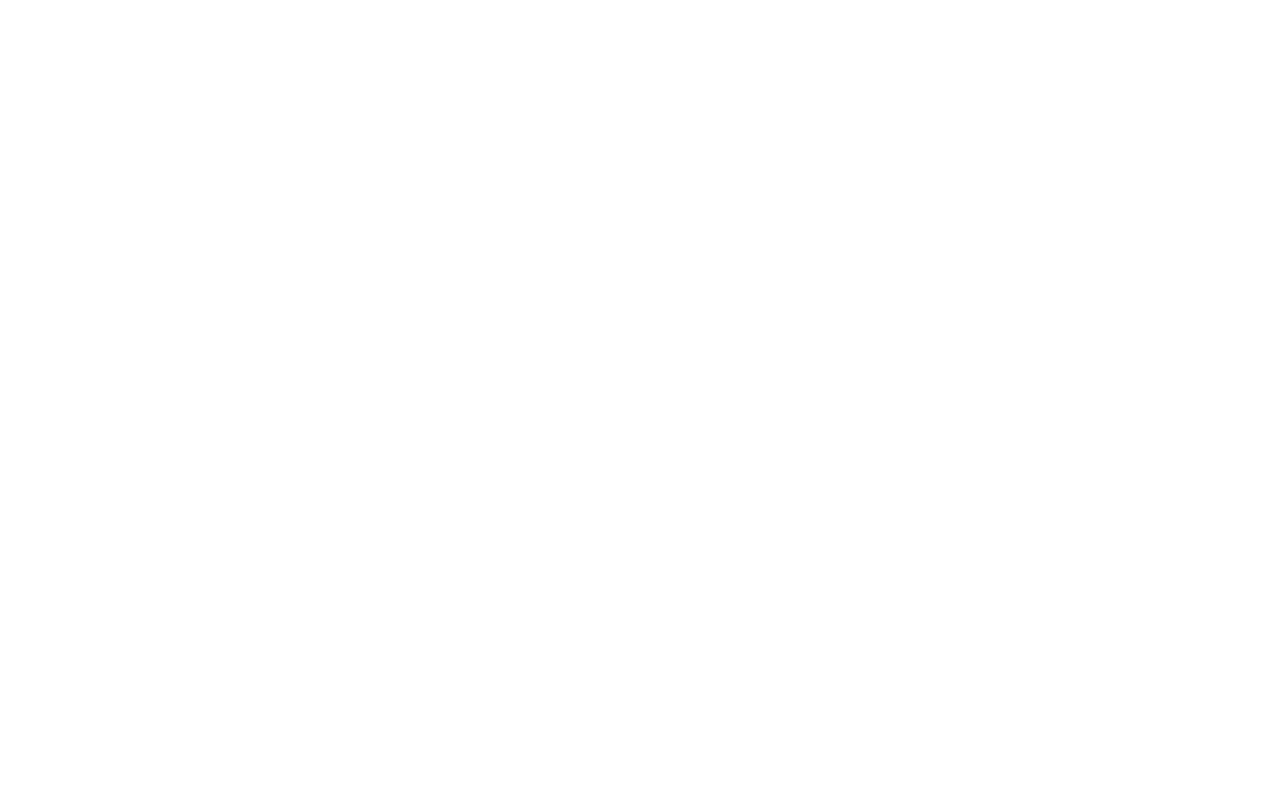
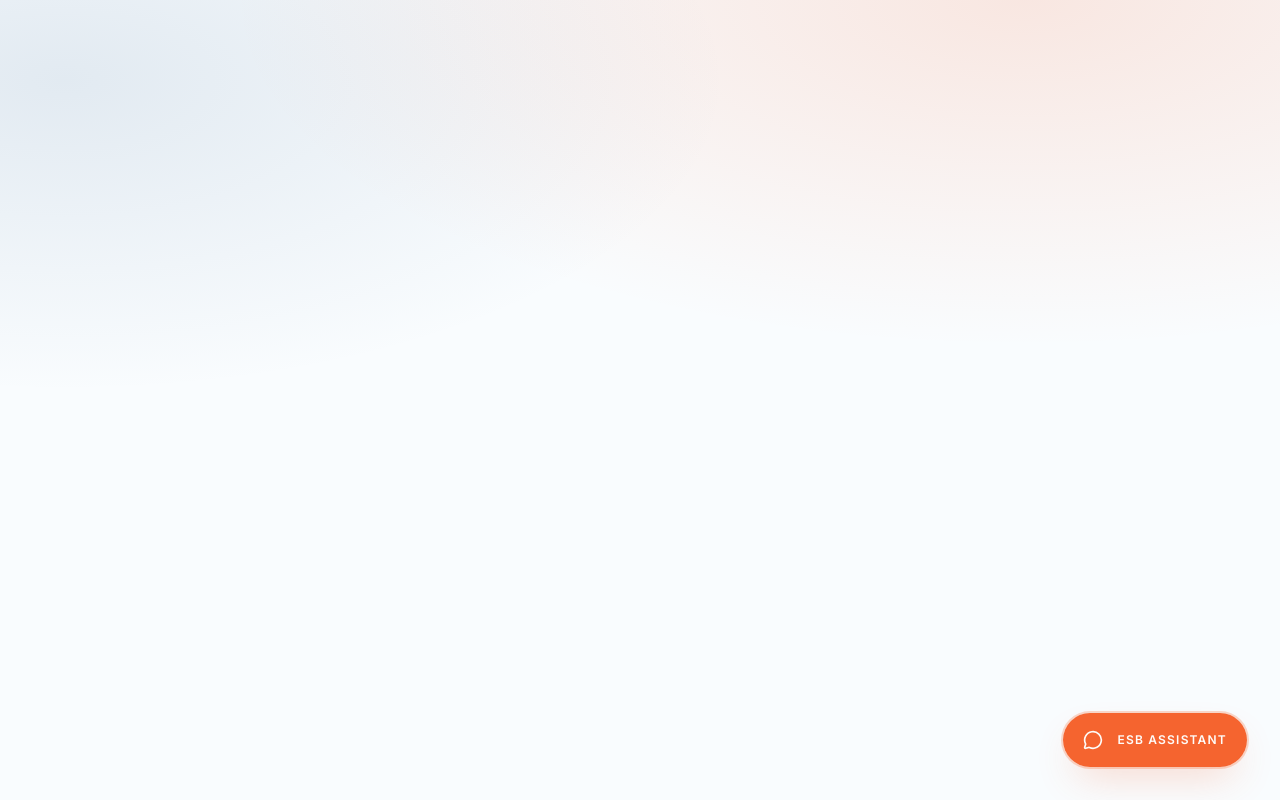
Before and after one commit to ravaka-dev/chatbot_esb, a Next.js app: page / in a window 1280 px wide. Built offline with nearby package versions, Linux system fonts and the light colour scheme.

Commit message:
chat panel and widget setup

```diff
--- a/app/globals.css
+++ b/app/globals.css
@@ -4,127 +4,147 @@
 
 @custom-variant dark (&:is(.dark *));
 
+/*
+ * Design system definition.
+ *
+ * The @theme inline block maps CSS custom properties to Tailwind utility
+ * classes (e.g. --color-primary -> bg-primary, text-primary).
+ *
+ * The :root and .dark blocks define the actual color values using oklch.
+ * All colors MUST use oklch format.
+ *
+ * To add a new semantic color:
+ * 1. Add the variable to :root (light value) and .dark (dark value)
+ * 2. Register it in @theme inline as --color-<name>: var(--<name>)
+ */
+
 @theme inline {
+  --font-display: "Space Grotesk", ui-sans-serif, system-ui, sans-serif;
+  --font-sans: "DM Sans", ui-sans-serif, system-ui, sans-serif;
+  --color-brand: var(--brand);
+  --color-brand-foreground: var(--brand-foreground);
+  --color-surface: var(--surface);
+  --color-surface-foreground: var(--surface-foreground);
+
+  --radius-sm: calc(var(--radius) - 4px);
+  --radius-md: calc(var(--radius) - 2px);
+  --radius-lg: var(--radius);
+  --radius-xl: calc(var(--radius) + 4px);
+  --radius-2xl: calc(var(--radius) + 8px);
+  --radius-3xl: calc(var(--radius) + 12px);
+  --radius-4xl: calc(var(--radius) + 16px);
   --color-background: var(--background);
   --color-foreground: var(--foreground);
-  --font-sans: var(--font-sans);
-  --font-mono: var(--font-geist-mono);
-  --font-heading: var(--font-sans);
+  --color-card: var(--card);
+  --color-card-foreground: var(--card-foreground);
+  --color-popover: var(--popover);
+  --color-popover-foreground: var(--popover-foreground);
+  --color-primary: var(--primary);
+  --color-primary-foreground: var(--primary-foreground);
+  --color-secondary: var(--secondary);
+  --color-secondary-foreground: var(--secondary-foreground);
+  --color-muted: var(--muted);
+  --color-muted-foreground: var(--muted-foreground);
+  --color-accent: var(--accent);
+  --color-accent-foreground: var(--accent-foreground);
+  --color-destructive: var(--destructive);
+  --color-destructive-foreground: var(--destructive-foreground);
+  --color-border: var(--border);
+  --color-input: var(--input);
+  --color-ring: var(--ring);
+  --color-ring-offset-background: var(--background);
+  --color-chart-1: var(--chart-1);
+  --color-chart-2: var(--chart-2);
+  --color-chart-3: var(--chart-3);
+  --color-chart-4: var(--chart-4);
+  --color-chart-5: var(--chart-5);
+  --color-sidebar: var(--sidebar);
+  --color-sidebar-foreground: var(--sidebar-foreground);
+  --color-sidebar-primary: var(--sidebar-primary);
+  --color-sidebar-primary-foreground: var(--sidebar-primary-foreground);
+  --color-sidebar-accent: var(--sidebar-accent);
+  --color-sidebar-accent-foreground: var(--sidebar-accent-foreground);
+  --color-sidebar-border: var(--sidebar-border);
   --color-sidebar-ring: var(--sidebar-ring);
-  --color-sidebar-border: var(--sidebar-border);
-  --color-sidebar-accent-foreground: var(--sidebar-accent-foreground);
-  --color-sidebar-accent: var(--sidebar-accent);
-  --color-sidebar-primary-foreground: var(--sidebar-primary-foreground);
-  --color-sidebar-primary: var(--sidebar-primary);
-  --color-sidebar-foreground: var(--sidebar-foreground);
-  --color-sidebar: var(--sidebar);
-  --color-chart-5: var(--chart-5);
-  --color-chart-4: var(--chart-4);
-  --color-chart-3: var(--chart-3);
-  --color-chart-2: var(--chart-2);
-  --color-chart-1: var(--chart-1);
-  --color-ring: var(--ring);
-  --color-input: var(--input);
-  --color-border: var(--border);
-  --color-destructive: var(--destructive);
-  --color-accent-foreground: var(--accent-foreground);
-  --color-accent: var(--accent);
-  --color-muted-foreground: var(--muted-foreground);
-  --color-muted: var(--muted);
-  --color-secondary-foreground: var(--secondary-foreground);
-  --color-secondary: var(--secondary);
-  --color-primary-foreground: var(--primary-foreground);
-  --color-primary: var(--primary);
-  --color-popover-foreground: var(--popover-foreground);
-  --color-popover: var(--popover);
-  --color-card-foreground: var(--card-foreground);
-  --color-card: var(--card);
-  --radius-sm: calc(var(--radius) * 0.6);
-  --radius-md: calc(var(--radius) * 0.8);
-  --radius-lg: var(--radius);
-  --radius-xl: calc(var(--radius) * 1.4);
-  --radius-2xl: calc(var(--radius) * 1.8);
-  --radius-3xl: calc(var(--radius) * 2.2);
-  --radius-4xl: calc(var(--radius) * 2.6);
 }
 
 :root {
-  --background: oklch(1 0 0);
-  --foreground: oklch(0.145 0.008 326);
+  --radius: 1.25rem;
+  --background: oklch(0.99 0.004 240);
+  --foreground: oklch(0.18 0.02 245);
   --card: oklch(1 0 0);
-  --card-foreground: oklch(0.145 0.008 326);
+  --card-foreground: oklch(0.18 0.02 245);
   --popover: oklch(1 0 0);
-  --popover-foreground: oklch(0.145 0.008 326);
-  --primary: oklch(0.212 0.019 322.12);
-  --primary-foreground: oklch(0.985 0 0);
-  --secondary: oklch(0.96 0.003 325.6);
-  --secondary-foreground: oklch(0.212 0.019 322.12);
-  --muted: oklch(0.96 0.003 325.6);
-  --muted-foreground: oklch(0.542 0.034 322.5);
-  --accent: oklch(0.96 0.003 325.6);
-  --accent-foreground: oklch(0.212 0.019 322.12);
-  --destructive: oklch(0.577 0.245 27.325);
-  --border: oklch(0.922 0.005 325.62);
-  --input: oklch(0.922 0.005 325.62);
-  --ring: oklch(0.711 0.019 323.02);
-  --chart-1: oklch(0.865 0.012 325.68);
-  --chart-2: oklch(0.542 0.034 322.5);
-  --chart-3: oklch(0.435 0.029 321.78);
-  --chart-4: oklch(0.364 0.029 323.89);
-  --chart-5: oklch(0.263 0.024 320.12);
-  --radius: 0.625rem;
-  --sidebar: oklch(0.985 0 0);
-  --sidebar-foreground: oklch(0.145 0.008 326);
-  --sidebar-primary: oklch(0.212 0.019 322.12);
-  --sidebar-primary-foreground: oklch(0.985 0 0);
-  --sidebar-accent: oklch(0.96 0.003 325.6);
-  --sidebar-accent-foreground: oklch(0.212 0.019 322.12);
-  --sidebar-border: oklch(0.922 0.005 325.62);
-  --sidebar-ring: oklch(0.711 0.019 323.02);
+  --popover-foreground: oklch(0.18 0.02 245);
+  --primary: oklch(0.68 0.19 39);
+  --primary-foreground: oklch(0.99 0.005 60);
+  --secondary: oklch(0.95 0.008 245);
+  --secondary-foreground: oklch(0.18 0.02 245);
+  --muted: oklch(0.96 0.006 245);
+  --muted-foreground: oklch(0.46 0.018 245);
+  --accent: oklch(0.68 0.19 39);
+  --accent-foreground: oklch(0.99 0.005 60);
+  --destructive: oklch(0.58 0.22 25);
+  --destructive-foreground: oklch(0.98 0.005 230);
+  --border: oklch(0.9 0.008 245);
+  --input: oklch(0.9 0.008 245);
+  --ring: oklch(0.68 0.19 39);
+  --brand: oklch(0.68 0.19 39);
+  --brand-foreground: oklch(0.99 0.005 60);
+  --surface: oklch(1 0 0);
+  --surface-foreground: oklch(0.18 0.02 245);
+  --gradient-hero: radial-gradient(
+      100% 70% at 80% 0%,
+      oklch(0.68 0.19 39 / 0.14) 0%,
+      transparent 62%
+    ),
+    radial-gradient(80% 60% at 5% 10%, oklch(0.5 0.09 250 / 0.12) 0%, transparent 65%);
+  --shadow-float: 0 24px 60px -18px oklch(0.2 0.02 245 / 0.16);
+  --shadow-glow: 0 0 0 1px oklch(0.68 0.19 39 / 0.25), 0 18px 40px -14px oklch(0.68 0.19 39 / 0.3);
+  --chart-1: oklch(0.68 0.19 39);
+  --chart-2: oklch(0.62 0.14 200);
+  --chart-3: oklch(0.72 0.12 250);
+  --chart-4: oklch(0.8 0.15 90);
+  --chart-5: oklch(0.65 0.18 20);
+  --sidebar: oklch(0.98 0.005 245);
+  --sidebar-foreground: oklch(0.18 0.02 245);
+  --sidebar-primary: oklch(0.68 0.19 39);
+  --sidebar-primary-foreground: oklch(0.99 0.005 60);
+  --sidebar-accent: oklch(0.95 0.008 245);
+  --sidebar-accent-foreground: oklch(0.18 0.02 245);
+  --sidebar-border: oklch(0.9 0.008 245);
+  --sidebar-ring: oklch(0.68 0.19 39);
 }
 
-.dark {
-  --background: oklch(0.145 0.008 326);
-  --foreground: oklch(0.985 0 0);
-  --card: oklch(0.212 0.019 322.12);
-  --card-foreground: oklch(0.985 0 0);
-  --popover: oklch(0.212 0.019 322.12);
-  --popover-foreground: oklch(0.985 0 0);
-  --primary: oklch(0.922 0.005 325.62);
-  --primary-foreground: oklch(0.212 0.019 322.12);
-  --secondary: oklch(0.263 0.024 320.12);
-  --secondary-foreground: oklch(0.985 0 0);
-  --muted: oklch(0.263 0.024 320.12);
-  --muted-foreground: oklch(0.711 0.019 323.02);
-  --accent: oklch(0.263 0.024 320.12);
-  --accent-foreground: oklch(0.985 0 0);
-  --destructive: oklch(0.704 0.191 22.216);
-  --border: oklch(1 0 0 / 10%);
-  --input: oklch(1 0 0 / 15%);
-  --ring: oklch(0.542 0.034 322.5);
-  --chart-1: oklch(0.865 0.012 325.68);
-  --chart-2: oklch(0.542 0.034 322.5);
-  --chart-3: oklch(0.435 0.029 321.78);
-  --chart-4: oklch(0.364 0.029 323.89);
-  --chart-5: oklch(0.263 0.024 320.12);
-  --sidebar: oklch(0.212 0.019 322.12);
-  --sidebar-foreground: oklch(0.985 0 0);
-  --sidebar-primary: oklch(0.488 0.243 264.376);
-  --sidebar-primary-foreground: oklch(0.985 0 0);
-  --sidebar-accent: oklch(0.263 0.024 320.12);
-  --sidebar-accent-foreground: oklch(0.985 0 0);
-  --sidebar-border: oklch(1 0 0 / 10%);
-  --sidebar-ring: oklch(0.542 0.034 322.5);
-}
 
 @layer base {
   * {
-    @apply border-border outline-ring/50;
+    border-color: var(--color-border);
   }
+
   body {
-    @apply bg-background text-foreground;
+    background-color: var(--color-background);
+    color: var(--color-foreground);
+    font-family: var(--font-sans);
+    -webkit-font-smoothing: antialiased;
   }
-  html {
-    @apply font-sans;
+
+  h1,
+  h2,
+  h3 {
+    font-family: var(--font-display);
+    letter-spacing: -0.02em;
   }
 }
+
+@utility bg-hero {
+  background-image: var(--gradient-hero);
+}
+
+@utility shadow-float {
+  box-shadow: var(--shadow-float);
+}
+
+@utility shadow-glow {
+  box-shadow: var(--shadow-glow);
+}
--- a/app/page.tsx
+++ b/app/page.tsx
@@ -1,5 +1,26 @@
-export default function Home() {
+import type { Metadata } from "next";
+import { ChatWidget } from "@/components/chat/ChatWidget";
+
+export const metadata: Metadata = {
+  title: "ESB — Assistant SEO & GEO pour votre site web",
+  description:
+    "ESB répond à vos questions SEO et GEO : référencement Google, visibilité dans ChatGPT et Perplexity, audit technique, stratégie de contenu et création d'agents de prospection IA pour augmenter vos clients.",
+  openGraph: {
+    title: "ESB — Assistant SEO & GEO",
+    description:
+      "Posez vos questions de référencement naturel, de visibilité dans les moteurs IA et de création d'agents de prospection IA à l'assistant ESB.",
+    type: "website",
+  },
+  twitter: {
+    card: "summary_large_image",
+  },
+};
+
+
+export default function Index() {
   return (
-    <></>
+    <div className="min-h-screen bg-hero pt-4">
+      <ChatWidget />
+    </div>
   );
 }
--- /dev/null
+++ b/components/chat/ChatWidget.tsx
@@ -0,0 +1,209 @@
+"use client";
+
+import { useChat } from "@ai-sdk/react";
+import { DefaultChatTransport, type UIMessage } from "ai";
+import { Bot, MessageCircle, X } from "lucide-react";
+import { useCallback, useEffect, useRef, useState } from "react";
+
+import {
+  Conversation,
+  ConversationContent,
+  ConversationScrollButton,
+} from "@/components/ai-elements/conversation";
+import { Message, MessageContent, MessageResponse } from "@/components/ai-elements/message";
+import {
+  PromptInput,
+  PromptInputFooter,
+  PromptInputSubmit,
+  PromptInputTextarea,
+} from "@/components/ai-elements/prompt-input";
+import { Shimmer } from "@/components/ai-elements/shimmer";
+import { Button } from "@/components/ui/button";
+import { cn } from "@/lib/utils";
+
+const STORAGE_KEY = "esb-seo-chat-v1";
+
+const SUGGESTIONS = [
+  "Comment améliorer mon SEO technique ?",
+  "C'est quoi le GEO exactement ?",
+  "Comment être cité par ChatGPT ?",
+  "Créer un agent de prospection IA pour mon entreprise",
+];
+
+function loadMessages(): UIMessage[] {
+  try {
+    const raw = window.localStorage.getItem(STORAGE_KEY);
+    const parsed = raw ? (JSON.parse(raw) as UIMessage[]) : [];
+    return Array.isArray(parsed) ? parsed : [];
+  } catch {
+    return [];
+  }
+}
+
+export function ChatWidget() {
+  const [open, setOpen] = useState(false);
+  const [input, setInput] = useState("");
+  const textareaRef = useRef<HTMLTextAreaElement | null>(null);
+
+  const { messages, sendMessage, status, error, setMessages } = useChat({
+    id: "esb-seo-chat",
+    // Pourquoi : pas d'initialMessages ici — serveur et client démarrent
+    // avec le même état vide, donc rien à comparer qui puisse diverger.
+    transport: new DefaultChatTransport({ api: "/api/chat" }),
+  });
+
+  // Pourquoi : ce useEffect ne s'exécute qu'après hydratation (jamais côté
+  // serveur, jamais pendant le rendu initial), donc charger le localStorage
+  // ici ne peut plus provoquer de mismatch.
+  useEffect(() => {
+    const saved = loadMessages();
+    if (saved.length > 0) setMessages(saved);
+    // eslint-disable-next-line react-hooks/exhaustive-deps
+  }, []);
+
+  useEffect(() => {
+    try {
+      window.localStorage.setItem(STORAGE_KEY, JSON.stringify(messages));
+    } catch {
+      /* quota ou mode privé : on ignore */
+    }
+  }, [messages]);
+
+  const focusInput = useCallback(() => {
+    window.setTimeout(() => textareaRef.current?.focus(), 80);
+  }, []);
+
+  useEffect(() => {
+    if (open) focusInput();
+  }, [open, focusInput]);
+
+  useEffect(() => {
+    if (status === "ready" && open) focusInput();
+  }, [status, open, focusInput]);
+
+  const isBusy = status === "submitted" || status === "streaming";
+
+  const send = (text: string) => {
+    const value = text.trim();
+    if (!value || isBusy) return;
+    setInput("");
+    void sendMessage({ text: value });
+    focusInput();
+  };
+
+  const reset = () => {
+    setMessages([]);
+    try {
+      window.localStorage.removeItem(STORAGE_KEY);
+    } catch {
+      /* ignore */
+    }
+    focusInput();
+  };
+
+  return (
+    <>
+      <div className="fixed bottom-5 right-5 z-50 sm:bottom-8 sm:right-8">
+        <Button
+          onClick={() => setOpen((v) => !v)}
+          size="lg"
+          className="h-14 rounded-full px-5 font-semibold shadow-glow"
+          aria-label={open ? "Fermer l'assistant ESB" : "Ouvrir l'assistant ESB"}
+        >
+          {open ? <X className="size-5" /> : <MessageCircle className="size-5" />}
+          <span className="ml-2 hidden sm:inline">{open ? "Fermer" : "ESB Assistant"}</span>
+        </Button>
+      </div>
+
+      <div
+        className={cn(
+          "fixed bottom-24 right-4 z-50 flex w-[calc(100vw-2rem)] max-w-100 origin-bottom-right flex-col overflow-hidden rounded-2xl border border-border bg-card shadow-float transition-all duration-200 sm:right-8",
+          open
+            ? "pointer-events-auto translate-y-0 scale-100 opacity-100"
+            : "pointer-events-none translate-y-3 scale-95 opacity-0",
+        )}
+        style={{ height: "min(620px, calc(100vh - 8rem))" }}
+        role="dialog"
+        aria-label="Assistant SEO, GEO et IA ESB"
+      >
+        <header className="flex items-center gap-3 border-b border-border bg-secondary/60 px-4 py-3">
+          <span className="flex size-9 items-center justify-center rounded-xl bg-primary text-primary-foreground">
+            <Bot className="size-4" strokeWidth={2.6} />
+          </span>
+          <div className="min-w-0 flex-1">
+            <p className="truncate font-display text-sm font-semibold">ESB Assistant</p>
+            <p className="truncate text-xs text-muted-foreground">Chatbot - réponse immédiate</p>
+          </div>
+          {/* <Button variant="ghost" size="sm" onClick={reset} className="text-xs text-muted-foreground">
+            Effacer
+          </Button> */}
+        </header>
+
+        <Conversation className="flex-1">
+          <ConversationContent className="gap-4">
+            {messages.length === 0 && (
+              <div className="space-y-4 py-4">
+                <p className="text-sm text-muted-foreground">
+                  Bonjour 👋 Posez votre question sur le référencement de votre site : audit,
+                  positionnement Google, visibilité dans les IA (ChatGPT, Perplexity, Gemini) ou
+                  création d&apos;agents de prospection IA.
+                </p>
+                <div className="flex flex-col gap-2">
+                  {SUGGESTIONS.map((s) => (
+                    <button
+                      key={s}
+                      type="button"
+                      onClick={() => send(s)}
+                      className="rounded-xl border border-border bg-secondary/50 px-3 py-2 text-left text-sm transition-colors hover:border-primary/60 hover:bg-secondary"
+                    >
+                      {s}
+                    </button>
+                  ))}
+                </div>
+              </div>
+            )}
+
+            {messages.map((message) => (
+              <Message key={message.id} from={message.role}>
+                <MessageContent>
+                  {message.parts.map((part, i) =>
+                    part.type === "text" ? (
+                      <MessageResponse key={i}>{part.text}</MessageResponse>
+                    ) : null,
+                  )}
+                </MessageContent>
+              </Message>
+            ))}
+
+            {status === "submitted" && <Shimmer className="text-sm">Analyse en cours...</Shimmer>}
+            {error && (
+              <p className="text-sm text-destructive">
+                Une erreur est survenue. Merci de réessayer dans un instant.
+              </p>
+            )}
+          </ConversationContent>
+          <ConversationScrollButton />
+        </Conversation>
+
+        <div className="border-t border-border p-3">
+          <PromptInput
+            onSubmit={(_, event) => {
+              event.preventDefault();
+              send(input);
+            }}
+          >
+            <PromptInputTextarea
+              ref={textareaRef}
+              value={input}
+              onChange={(e) => setInput(e.target.value)}
+              placeholder="Votre question SEO ou GEO..."
+            />
+            <PromptInputFooter className="justify-end">
+              <PromptInputSubmit status={status} disabled={!input.trim() || isBusy} />
+            </PromptInputFooter>
+          </PromptInput>
+        </div>
+      </div>
+    </>
+  );
+}
--- a/package.json
+++ b/package.json
@@ -9,6 +9,7 @@
     "lint": "eslint"
   },
   "dependencies": {
+    "@ai-sdk/react": "^4.0.43",
     "@radix-ui/react-use-controllable-state": "^1.2.6",
     "@rive-app/react-webgl2": "^4.30.0",
     "@streamdown/cjk": "^1.0.3",
@@ -31,6 +32,7 @@
     "react": "19.2.4",
     "react-dom": "19.2.4",
     "react-jsx-parser": "^2.4.1",
+    "root": "git+https://github.com/tanstack/react-query.git",
     "shadcn": "^4.15.0",
     "shiki": "^4.3.1",
     "streamdown": "^2.5.0",
```
Also changed, not shown: 1 other file (tests, documents, lock files or other folders).
